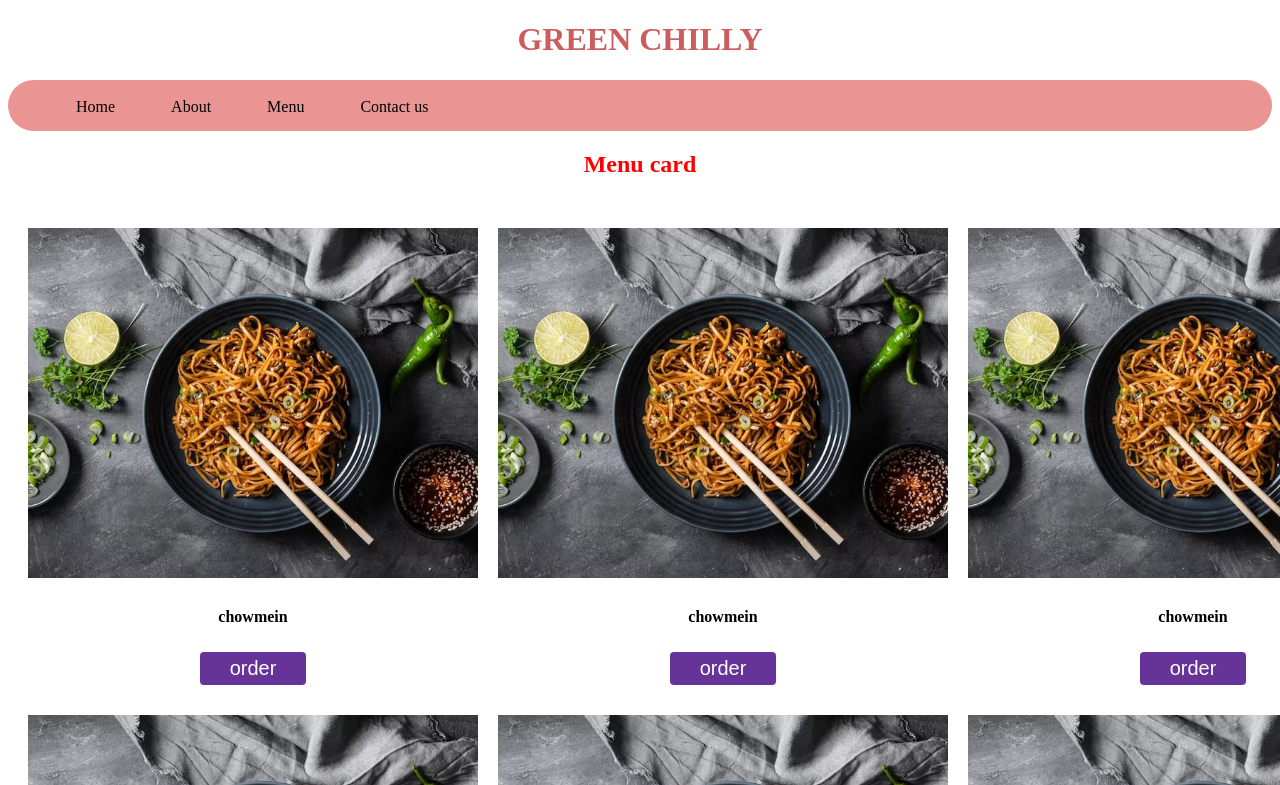
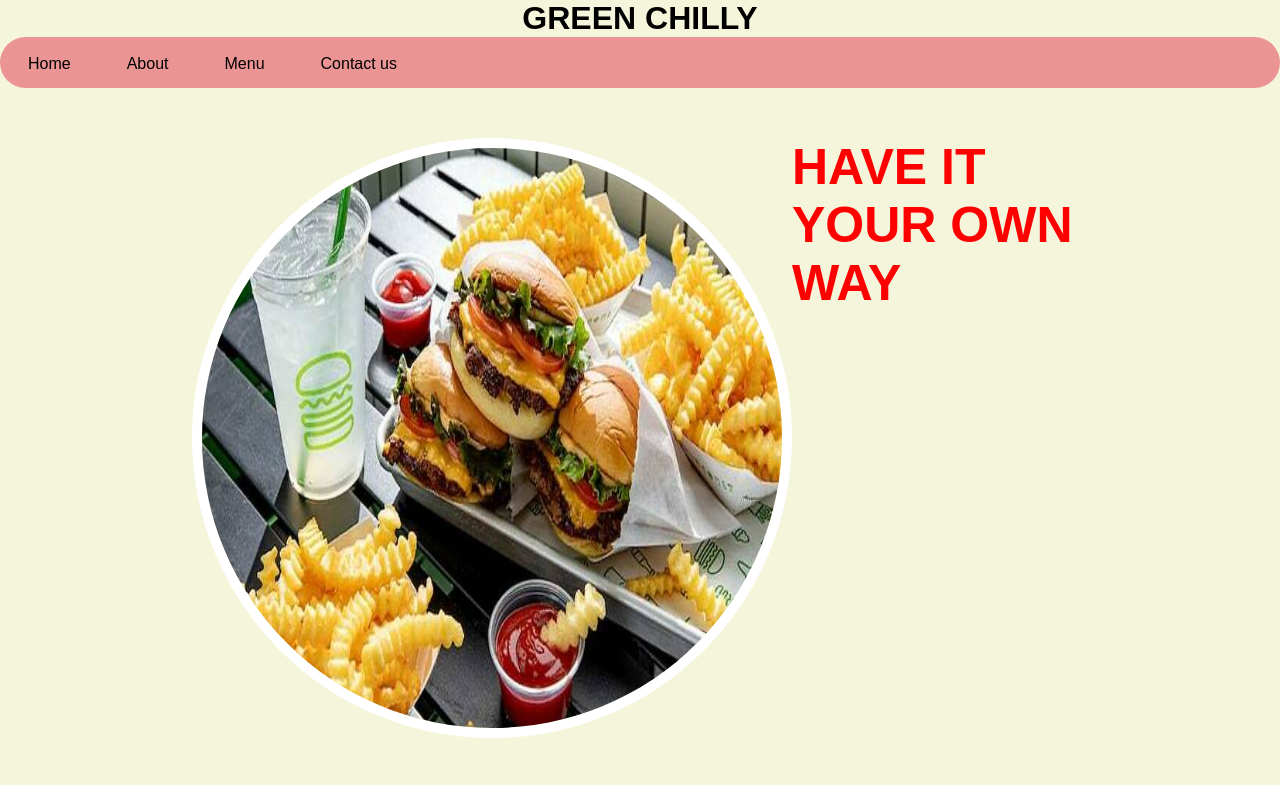
Before and after one commit to bprava/fastfood-menu, a plain HTML site: page index.html in a window 1280 px wide. Shown: the top 785 px of the page. Drawn offline with Linux system fonts and the light colour scheme.

Commit message:
added about

```diff
--- a/index.html
+++ b/index.html
@@ -16,6 +16,18 @@
             </ul>
         </nav>
     </header>
+    <div class="image">
+        <img src="food.3.jpg" alt="error">
+        <div class="text">
+            <h1> HAVE IT YOUR OWN WAY</h1>
+
+
+        </div>
+
+
+    </div>
+
+
     <h2 align="center">Menu card</h2>
     <section class="items">
         <div class="item">
--- a/style.css
+++ b/style.css
@@ -1,6 +1,4 @@
-h1{
-    color: indianred;
-}
+
 .navbar{
     background-color:rgb(235, 148, 148);
     border-radius: 35px;}
@@ -22,6 +20,38 @@ h1{
 }
 .navbar li a:hover{
     background-color: blue;}
+    *{
+        margin: 0px;
+        padding: 0px;
+        box-sizing: border-box;
+        font-family:'poppins',sans-serif;
+
+    }
+    body{
+        background:beige ;
+    }
+    .image{
+        width: 70%;
+        height: 150%;
+        display: flex;
+        margin: 50px auto;
+
+        background-color:beige;
+    }
+    .image img{
+        height: 600px;
+        width: 600px;
+        border-radius: 60%;
+        border: 10px solid #fff;
+        float: left;
+
+    }
+    .text{
+        color: rgb(255, 0, 0);
+    }
+    .text h1{
+        font-size: 50px;
+    }
     h2{
         color: red;
     }
```
Also changed, not shown: food.3.jpg (added).
